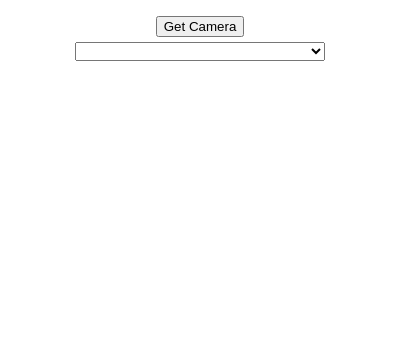
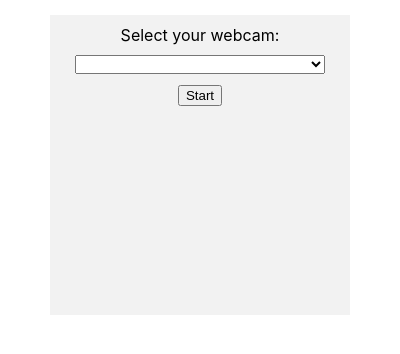
Before and after one commit to cainhill/WebcamCircle, an Electron app: page index.html in a window 400 px wide. Drawn offline with Linux system fonts and the light colour scheme.

Commit message:
Clearer webcam selection screen

```diff
--- a/index.html
+++ b/index.html
@@ -7,8 +7,9 @@
 	</head>
 	<body style="-webkit-app-region: drag">
 			<div class="controls">
-				<button id="button">Get Camera</button>
+				<p>Select your webcam:</p>
 				<select id="select"></select>
+				<button id="button">Start</button>
 			</div>
 			<div id="crop" class="hide">
 				<video id="video" autoplay="" playsinline=""></video>
@@ -19,11 +20,15 @@
 		button, select {
 			-webkit-app-region: no-drag;
 		}
+		p {
+			padding-top: 10px;
+	    margin: 0;
+		}
 		.controls {
 			text-align: center;
 			width: 300px;
 			height: 300px;
-			background: #fff;
+			background: #f2f2f2;
 			margin: 15px auto;
 		}
 		.hide {
@@ -31,7 +36,7 @@
 		}
 		#select {
 			display: block;
-			margin: 5px auto;
+			margin: 10px auto;
 			width: 250px;
 		}
 		/* https://stackoverflow.com/questions/15167545/how-to-crop-a-rectangular-image-into-a-square-with-css */
```
